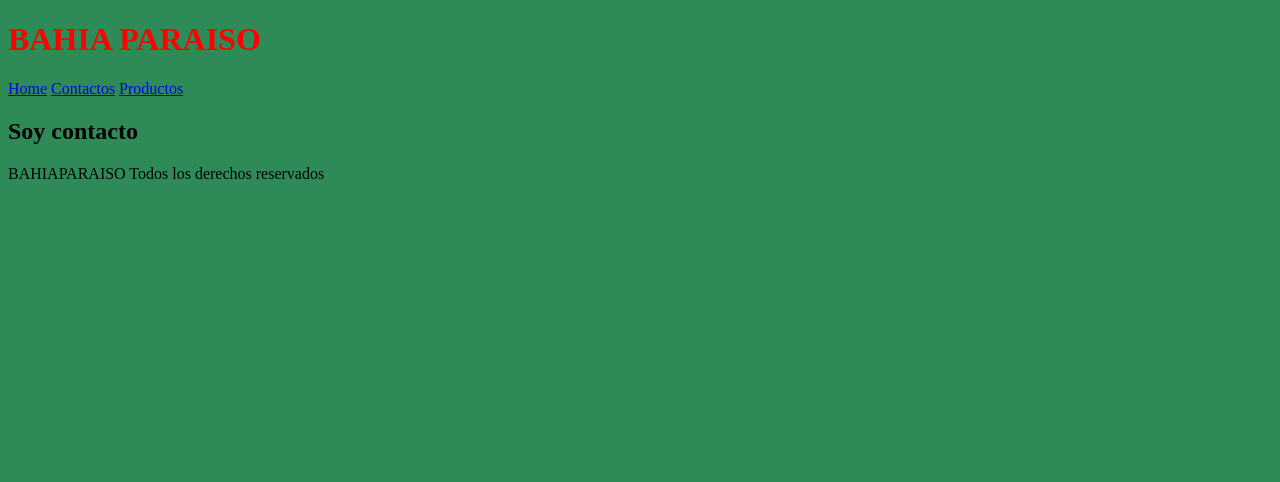
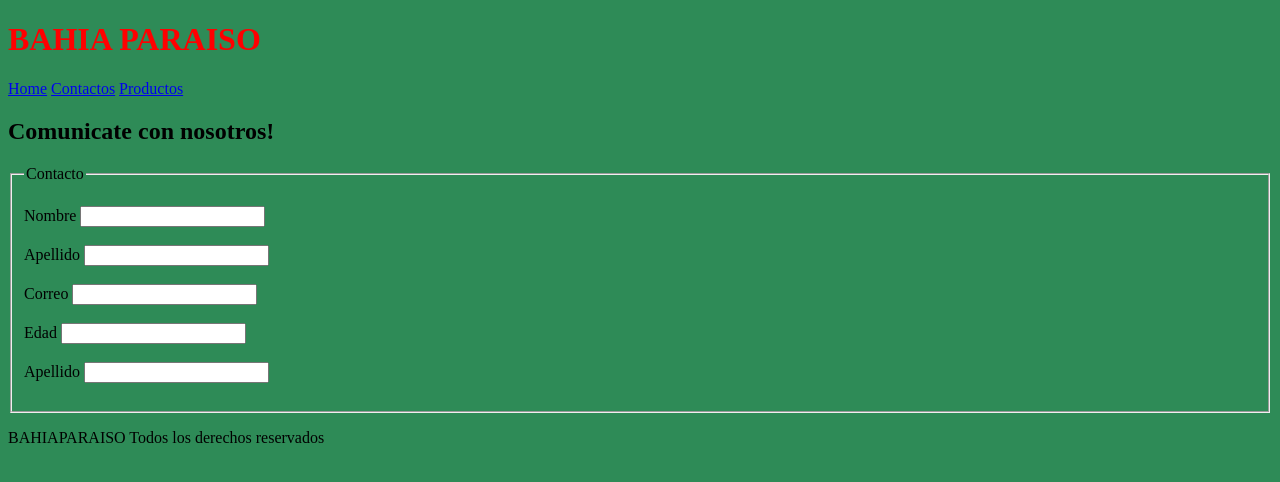
Before and after one commit to franorellana11/desarrolloWeb-html-css, a plain HTML site: page clase1/pages/contacto.html in a window 1280 px wide. Drawn offline with Linux system fonts and the light colour scheme; files that its build step writes are made by us from their sources.

Commit message:
contacto and products added

```diff
--- a/clase1/pages/contacto.html
+++ b/clase1/pages/contacto.html
@@ -4,8 +4,9 @@
     <meta charset="UTF-8" />
     <meta http-equiv="X-UA-Compatible" content="IE=edge" />
     <meta name="viewport" content="width=device-width, initial-scale=1.0" />
-    <link rel="stylesheet" href="styles.css" />
+    <link rel="stylesheet" href="../styles.css" />
     <title>Contacto</title>
+    <script src="../test.js"></script>
   </head>
   <body>
     <!-- <h1 id="h1">Bahia Paraiso</h1>
@@ -19,7 +20,33 @@
       </nav>
     </header>
     <main>
-      <h2>Soy contacto</h2>
+      <h2>Comunicate con nosotros!</h2>
+      <form action="">
+        <fieldset>
+          <legend>Contacto</legend>
+          <br />
+          <label for="nombre">Nombre</label>
+          <input type="text" id="nombre" name="nombre" />
+          <br />
+          <br />
+          <label for="apellido">Apellido</label>
+          <input type="text" id="apellido" name="apellido" />
+          <br />
+          <br />
+          <label for="correo">Correo</label>
+          <input type="email" id="email" name="email" />
+          <br />
+          <br />
+          <label for="edad">Edad</label>
+          <input type="number" id="edad" name="edad" step="1" />
+          <br />
+          <br />
+          <label for="apellido">Apellido</label>
+          <input type="text" id="apellido" name="apellido" />
+          <br />
+          <br />
+        </fieldset>
+      </form>
     </main>
     <footer>
       <p>BAHIAPARAISO Todos los derechos reservados</p>
```
Also changed, not shown: clase1/pages/productos.html (+2 -1 lines).
